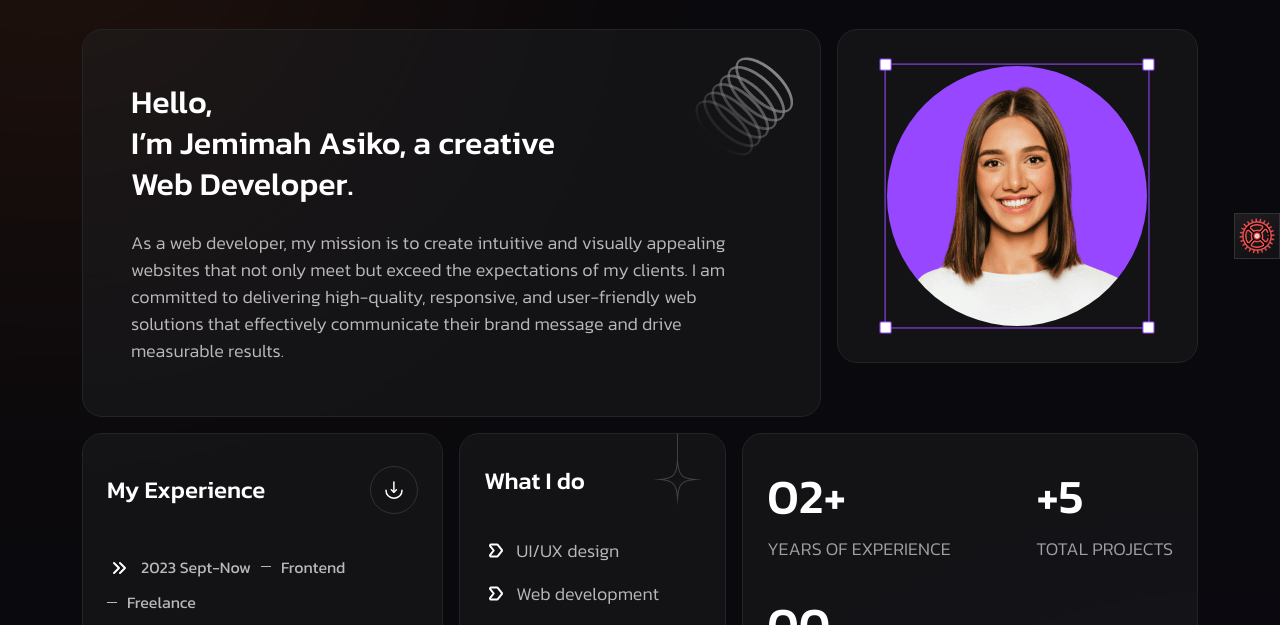
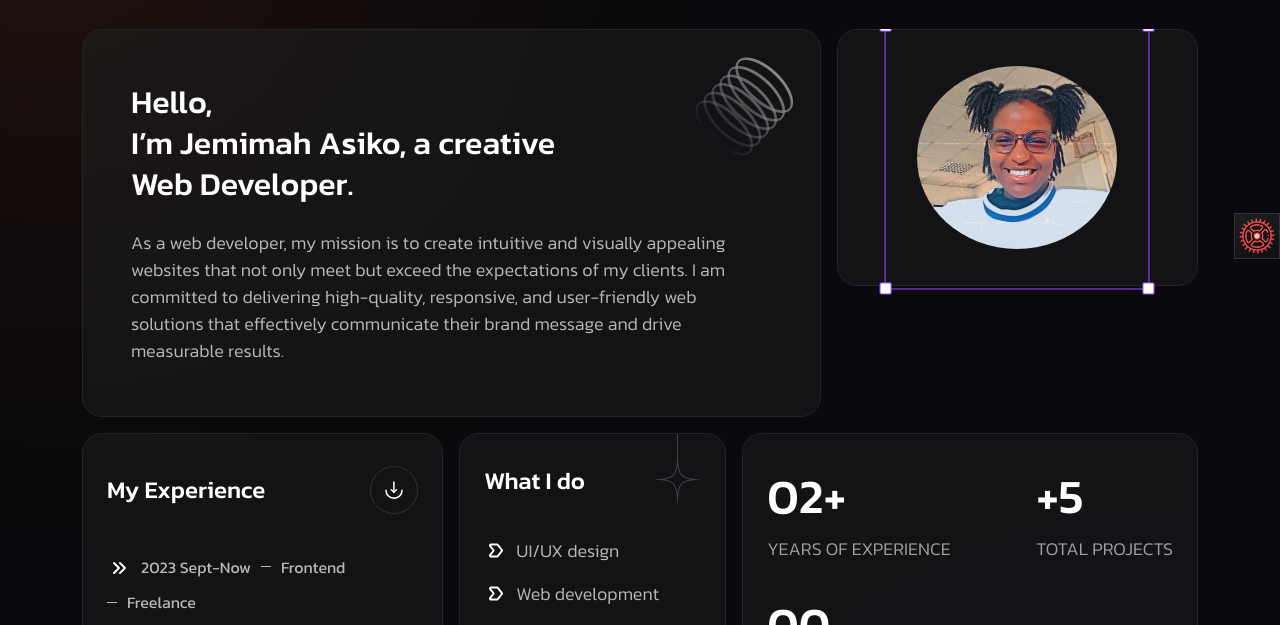
Before and after one commit to jemie-tech/portfolio, a plain HTML site: page about.html in a window 1280 px wide. Shown: the part 164-789 px from the top of the page. Drawn offline with Linux system fonts and the light colour scheme; a script that the page names is missing.

Commit message:
about profile

```diff
--- a/about.html
+++ b/about.html
@@ -184,7 +184,7 @@
                     <div class="col-lg-4 col-md-5 col-sm-8" data-aos="zoom-in-up" data-aos-duration="1000">
                         <div class="cmn-box py-xxl-9 py-xl-9 py-lg-9 py-5 px-xxl-8 px-xl-6 px-lg-4 px-6" data-aos="zoom-in-down" data-aos-duration="2000">
                             <div class="layla-thumb position-relative about-layla m-auto text-center">
-                                <img src="assets/images/banner/layla-pro.png" alt="img" class="radius100">
+                                <img src="assets/images/gallery/profile.jpg" width="200" height="200" alt="img" class="radius100">
                                 <div class="layla-resize">
                                     <img src="assets/images/global/img-resize.png" alt="img">
                                 </div>
```
